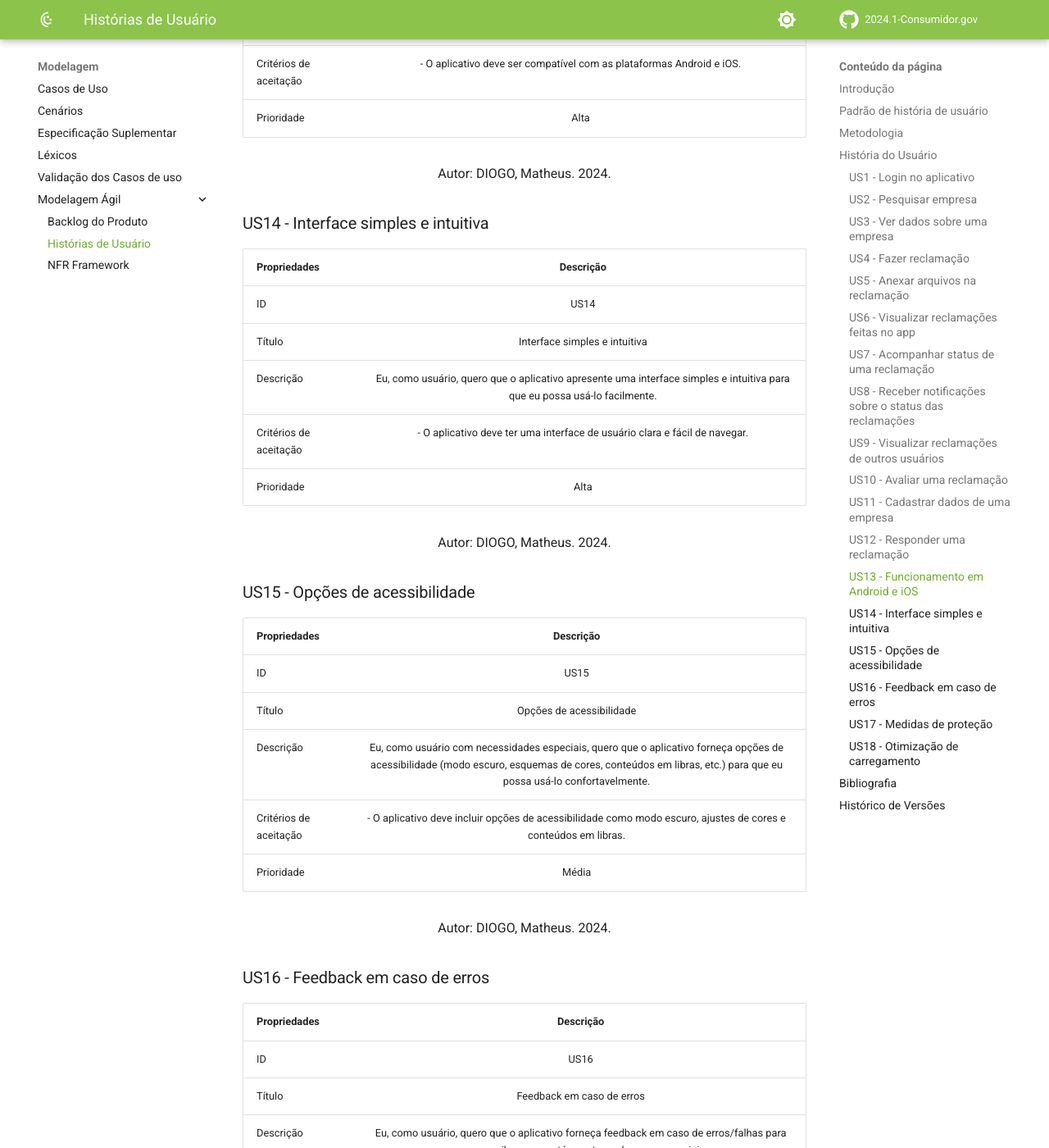
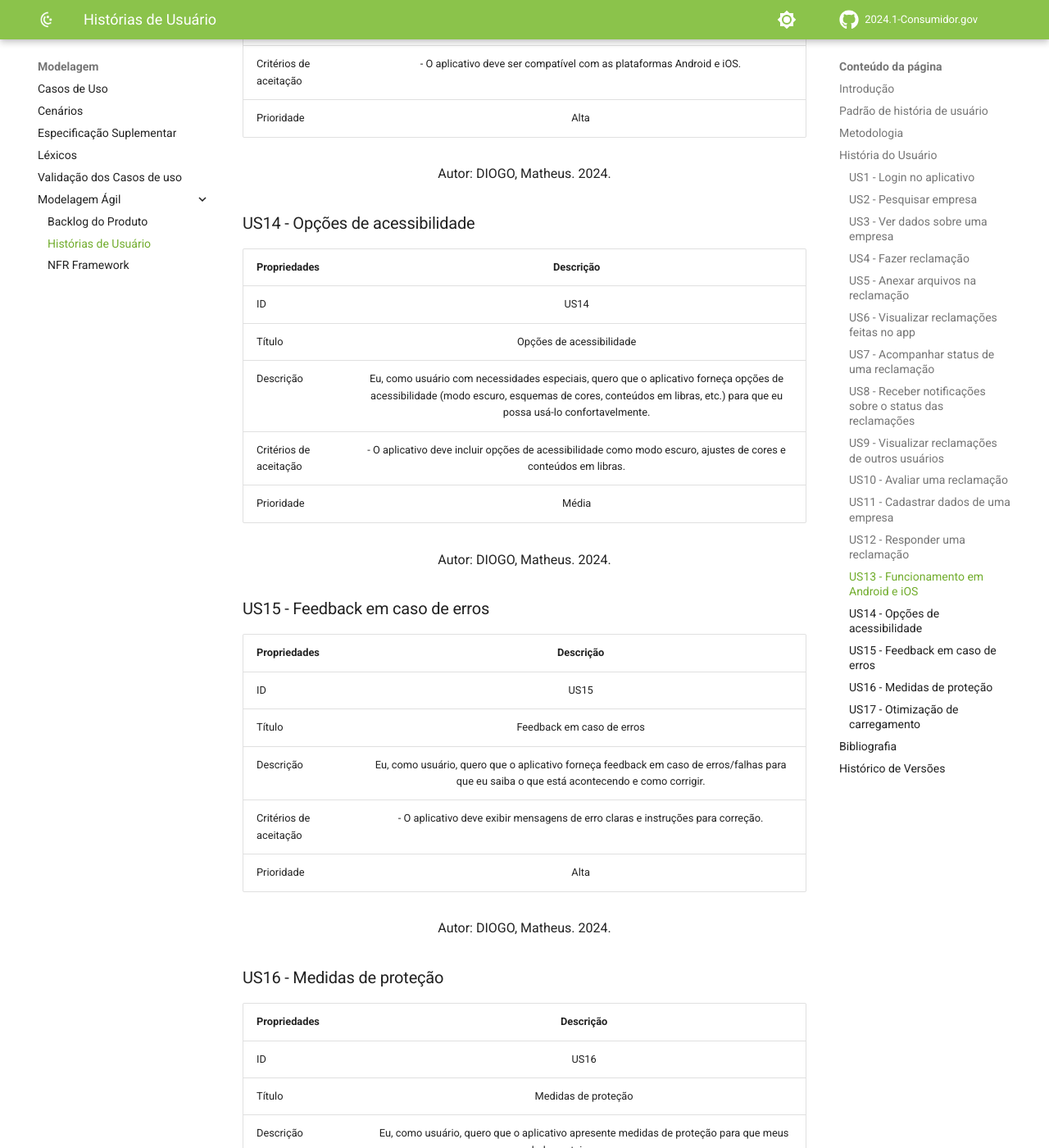
Before and after one commit to Requisitos-de-Software/2024.1-Grupo08, an MkDocs documentation site: the page built from docs/Modelagem/Modelagem Ágil/Historias.md, in a window 1280 px wide and 1400 px high, scrolled down 7511 px. Shown: the whole window at 82% size. Built offline with MkDocs 1.6.1 and Material for MkDocs 9.7.7, drawn with Linux system fonts in a browser that asks for light colours; comment, search, counter and statistics services are not loaded; some of the changed text lies outside the part shown.

Commit message:
fix historia

```diff
--- a/docs/Modelagem/Modelagem Ágil/Historias.md
+++ b/docs/Modelagem/Modelagem Ágil/Historias.md
@@ -208,24 +208,11 @@ A seguir estão as tabelas que descrevem as histórias de usuário elicitadas pe
 <p> Autor: DIOGO, Matheus. 2024.</p>
 </div>
 
-### US14 - Interface simples e intuitiva
+### US14 - Opções de acessibilidade
 
 | Propriedades | Descrição |
 |------|:-------:
 | ID | US14 |
-| Título | Interface simples e intuitiva |
-| Descrição | Eu, como usuário, quero que o aplicativo apresente uma interface simples e intuitiva para que eu possa usá-lo facilmente. |
-| Critérios de aceitação | - O aplicativo deve ter uma interface de usuário clara e fácil de navegar. |
-| Prioridade | Alta |
-<div style="text-align: center">
-<p> Autor: DIOGO, Matheus. 2024.</p>
-</div>
-
-### US15 - Opções de acessibilidade
-
-| Propriedades | Descrição |
-|------|:-------:
-| ID | US15 |
 | Título | Opções de acessibilidade |
 | Descrição | Eu, como usuário com necessidades especiais, quero que o aplicativo forneça opções de acessibilidade (modo escuro, esquemas de cores, conteúdos em libras, etc.) para que eu possa usá-lo confortavelmente. |
 | Critérios de aceitação | - O aplicativo deve incluir opções de acessibilidade como modo escuro, ajustes de cores e conteúdos em libras. |
@@ -260,11 +247,11 @@ A seguir estão as tabelas que descrevem as histórias de usuário elicitadas pe
 <p> Autor: DIOGO, Matheus. 2024.</p>
 </div>
 
-### US18 - Otimização de carregamento
+### US17 - Otimização de carregamento
 
 | Propriedades | Descrição |
 |------|:-------:
-| ID | US18 |
+| ID | US17 |
 | Título | Otimização de carregamento |
 | Descrição | Eu, como usuário, quero que o aplicativo otimize o carregamento de páginas/recursos para que minha experiência seja rápida e eficiente. |
 | Critérios de aceitação | - O aplicativo deve carregar páginas e recursos de forma rápida e eficiente. |
```
Also changed, not shown: other parts of docs/Modelagem/Modelagem Ágil/Historias.md (+4 -4 lines).
